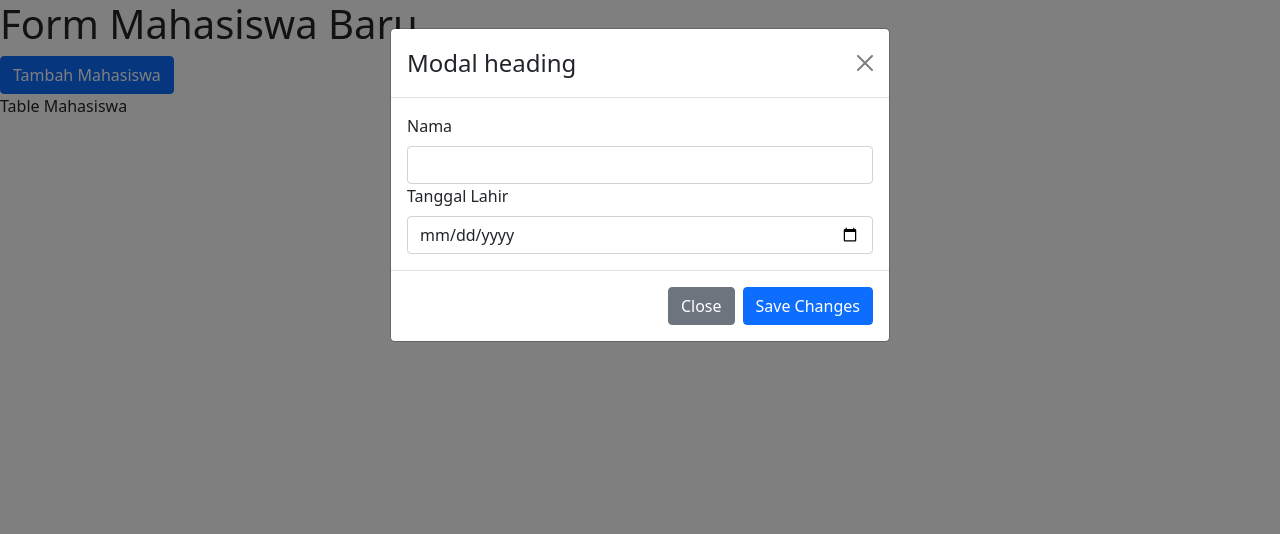
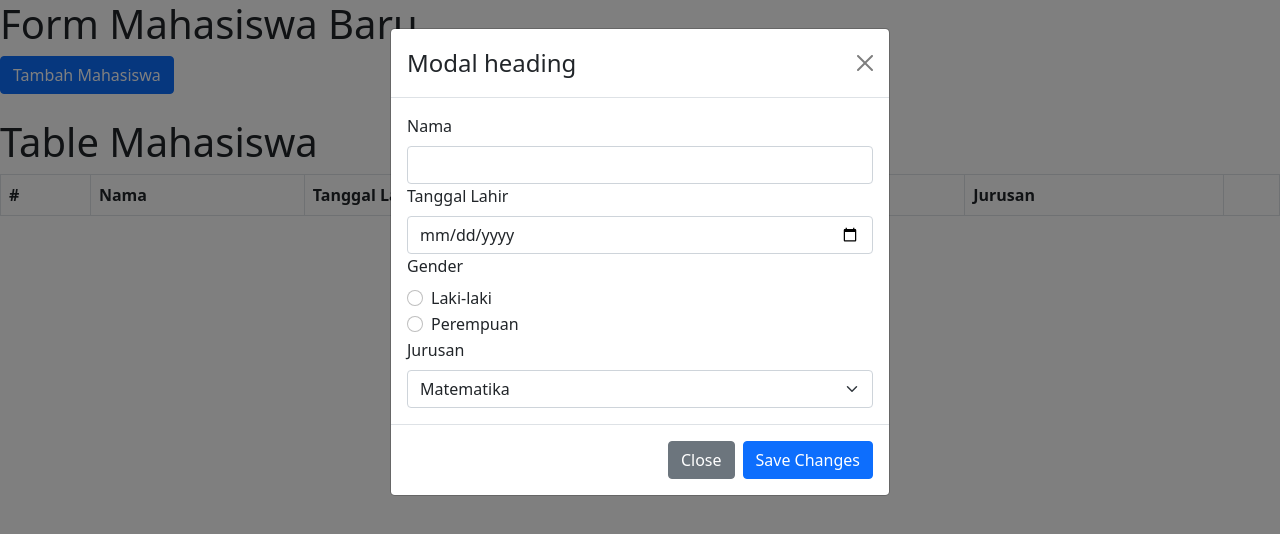
Before and after one commit to cupliz/workshop-react-its, a React (Create React App) app: page / in a window 1280 px wide. Both pictures are taken after a click on the button "Tambah Mahasiswa". Shown: the top 534 px of the page. Built offline with nearby package versions, Linux system fonts and the light colour scheme.

Commit message:
add icons

```diff
--- a/package.json
+++ b/package.json
@@ -10,6 +10,7 @@
     "react": "^17.0.2",
     "react-bootstrap": "^2.2.0",
     "react-dom": "^17.0.2",
+    "react-icons": "^4.3.1",
     "react-scripts": "5.0.0",
     "web-vitals": "^2.1.4"
   },
--- a/src/Form.js
+++ b/src/Form.js
@@ -1,5 +1,6 @@
 import React, { useState } from 'react'
-import { Modal, Button, Form } from 'react-bootstrap'
+import { Modal, Button, Form, Table } from 'react-bootstrap'
+import { IoTrashOutline } from 'react-icons/io5';
 // import { mahasiswa2 } from './Coba';
 
 export default function Form1() {
@@ -13,7 +14,9 @@ export default function Form1() {
     e.preventDefault()
     const detail = {
       nama: e.target.nama.value,
-      birthDate: e.target.birthDate.value
+      birthDate: e.target.birthDate.value,
+      gender: e.target.gender.value,
+      jurusan: e.target.jurusan.value,
     }
     const newMahasiswa = [...mahasiswa]
     newMahasiswa.push(detail)
@@ -41,6 +44,29 @@ export default function Form1() {
               <Form.Label htmlFor="birthDate">Tanggal Lahir</Form.Label>
               <Form.Control type="date" id="birthDate" name="birthDate" />
             </div>
+            <div>
+              <Form.Label htmlFor="gender">Gender</Form.Label>
+              <Form.Check
+                type="radio"
+                id="gender"
+                name="gender"
+                label="Laki-laki"
+                value="l"
+              />
+              <div className="form-check">
+                <input name="gender" type="radio" id="gender" className="form-check-input" value="p" />
+                <label title="" htmlFor="gender" className="form-check-label">Perempuan</label>
+              </div>
+            </div>
+            <div>
+              <Form.Label htmlFor="gender">Jurusan</Form.Label>
+              <Form.Select name="jurusan">
+                <option disabled>Pilih jurusan anda</option>
+                <option value="matematika">Matematika</option>
+                <option value="biologi">Biologi</option>
+                <option value="fisika">Fisika</option>
+              </Form.Select>
+            </div>
           </Modal.Body>
           <Modal.Footer>
             <Button variant="secondary" onClick={handleClose}>
@@ -52,22 +78,37 @@ export default function Form1() {
           </Modal.Footer>
         </form>
       </Modal>
-      <TableMahasiswa />
+      <TableMahasiswa dataMhs={mahasiswa} />
     </div>
   )
 }
 
-function TableMahasiswa({ dataMhs = [] }) {
+const TableMahasiswa = ({ dataMhs = [] }) => {
   console.log(dataMhs)
   return (
-    <div>Table Mahasiswa
-      <table>
+    <div className='mt-4'>
+      <h1>Table Mahasiswa</h1>
+      <table className="table table-striped table-bordered table-hover">
+        <thead>
+          <tr>
+            <th>#</th>
+            <th>Nama</th>
+            <th>Tanggal Lahir</th>
+            <th>Gender</th>
+            <th>Jurusan</th>
+            <th></th>
+          </tr>
+        </thead>
         <tbody>
           {dataMhs.map((value, index) => {
             console.log(value)
             return (<tr key={index}>
+              <td>{index + 1}</td>
               <td>{value.nama}</td>
               <td>{value.birthDate}</td>
+              <td>{value.gender}</td>
+              <td>{value.jurusan}</td>
+              <td><button className='btn btn-danger'><IoTrashOutline /></button></td>
             </tr>)
           })}
         </tbody>
```
Also changed, not shown: 1 other file (tests, documents, lock files or other folders).
